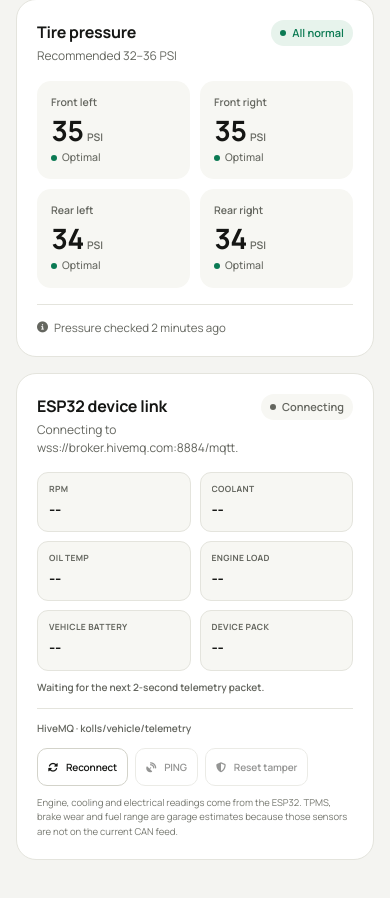
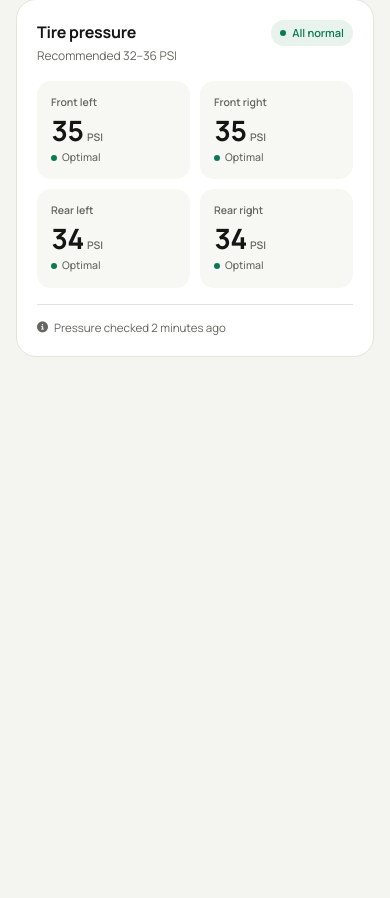
Before and after one commit to samueladenaike54-glitch/kolls-autotronics, a plain HTML site: page index.html in a window 390 px wide. Shown: the part 1056-1954 px from the top of the page. After the commit the page ends 1509 px from the top, so only its background shows below. Drawn offline with Linux system fonts and the light colour scheme.

Commit message:
fix: remove duplicate ESP32 device card and swap mobile fleet action for demo lab

```diff
--- a/app.js
+++ b/app.js
@@ -872,8 +872,6 @@ function setDeviceButtons(enabled) {
 
 function renderLiveDevice() {
   const card = document.getElementById('device-card');
-  if (!card) return;
-
   const status = window.OrionLive ? window.OrionLive.status() : null;
   const data = status && status.data ? status.data : STATE.live ? STATE.live.data : null;
   const fresh = Boolean(status && status.fresh) || isLiveFresh();
@@ -964,12 +962,15 @@ function renderLiveDevice() {
     }
   }
 
-  card.dataset.state = tone;
+  if (card) {
+    card.dataset.state = tone;
+    card.setAttribute(
+      'aria-label',
+      `ESP32 device link: ${chipText}. ${data ? `Coolant ${data.coolant.toFixed(1)} degrees Celsius, battery ${data.battery.toFixed(2)} volts.` : 'No telemetry received yet.'}`
+    );
+  }
+
   setChip(tone === 'quiet' ? 'quiet' : tone, chipText);
-  card.setAttribute(
-    'aria-label',
-    `ESP32 device link: ${chipText}. ${data ? `Coolant ${data.coolant.toFixed(1)} degrees Celsius, battery ${data.battery.toFixed(2)} volts.` : 'No telemetry received yet.'}`
-  );
 }
 
 /* -----------------------------------------------------------------------------
--- a/index.html
+++ b/index.html
@@ -14,7 +14,7 @@
   <link href="https://fonts.googleapis.com/css2?family=Manrope:wght@400;500;600;700;800&display=swap" rel="stylesheet">
   <link rel="stylesheet" href="https://cdnjs.cloudflare.com/ajax/libs/font-awesome/6.5.1/css/all.min.css">
 
-  <link rel="stylesheet" href="styles.css?v=13.0">
+  <link rel="stylesheet" href="styles.css?v=13.1">
 </head>
 <body>
   <svg class="svg-sprite" xmlns="http://www.w3.org/2000/svg" aria-hidden="true" focusable="false">
@@ -297,47 +297,6 @@
               </div>
 
               <div class="card-foot" id="tpms-footnote"><i class="fa-solid fa-circle-info" aria-hidden="true"></i> Pressure checked 2 minutes ago</div>
-            </article>
-
-            <article class="card device-card" id="device-card" data-state="offline">
-              <div class="card-head">
-                <div>
-                  <h2>ESP32 device link</h2>
-                  <p id="device-subtitle">Waiting for the KA-TRUCK-001 gateway on HiveMQ.</p>
-                </div>
-                <span class="chip chip--quiet" id="device-state">
-                  <span class="status-dot" aria-hidden="true"></span>
-                  <span id="device-state-text">Connecting</span>
-                </span>
-              </div>
-
-              <div class="device-metrics">
-                <div class="device-metric"><span>RPM</span><strong id="device-rpm">--</strong></div>
-                <div class="device-metric"><span>Coolant</span><strong id="device-coolant">--</strong></div>
-                <div class="device-metric"><span>Oil temp</span><strong id="device-oil">--</strong></div>
-                <div class="device-metric"><span>Engine load</span><strong id="device-load">--</strong></div>
-                <div class="device-metric"><span>Vehicle battery</span><strong id="device-battery">--</strong></div>
-                <div class="device-metric"><span>Device pack</span><strong id="device-pack">--</strong></div>
-              </div>
-
-              <p class="device-trims" id="device-trims">Waiting for the next 2-second telemetry packet.</p>
-
-              <div class="device-foot">
-                <span class="device-meta" id="device-meta">HiveMQ · kolls/vehicle/telemetry</span>
-                <div class="device-actions">
-                  <button class="btn btn-secondary btn-sm" type="button" id="device-reconnect" onclick="reconnectDevice()">
-                    <i class="fa-solid fa-rotate" aria-hidden="true"></i> Reconnect
-                  </button>
-                  <button class="btn btn-secondary btn-sm" type="button" id="device-ping" onclick="pingDevice()" disabled>
-                    <i class="fa-solid fa-satellite-dish" aria-hidden="true"></i> PING
-                  </button>
-                  <button class="btn btn-secondary btn-sm" type="button" id="device-reset" onclick="resetDeviceTamper()" disabled>
-                    <i class="fa-solid fa-shield-halved" aria-hidden="true"></i> Reset tamper
-                  </button>
-                </div>
-              </div>
-
-              <p class="device-note">Engine, cooling and electrical readings come from the ESP32. TPMS, brake wear and fuel range are garage estimates because those sensors are not on the current CAN feed.</p>
             </article>
 
           </div>
@@ -922,6 +881,6 @@
   <script src="mqtt.min.js?v=5.10.4"></script>
   <script src="live-telemetry.js?v=1.1"></script>
   <script src="ai-engine.js?v=1.1"></script>
-  <script src="app.js?v=12.1"></script>
+  <script src="app.js?v=12.2"></script>
 </body>
 </html>
--- a/styles.css
+++ b/styles.css
@@ -3698,8 +3698,12 @@ svg {
 
 /* Assistant tools collapse into a menu on phones and tablets */
 @media (max-width: 1023px) {
+  .topbar-fleet-link {
+    display: none;
+  }
+
   .topbar-demo {
-    display: none;
+    display: inline-grid;
   }
 
   .assistant-menu-toggle {
--- a/web-dashboard/styles.css
+++ b/web-dashboard/styles.css
@@ -3698,8 +3698,12 @@ svg {
 
 /* Assistant tools collapse into a menu on phones and tablets */
 @media (max-width: 1023px) {
+  .topbar-fleet-link {
+    display: none;
+  }
+
   .topbar-demo {
-    display: none;
+    display: inline-grid;
   }
 
   .assistant-menu-toggle {
```
Also changed, not shown: fleet.html (+1 -1 lines), web-dashboard/app.js (+8 -7 lines), web-dashboard/fleet.html (+1 -1 lines), web-dashboard/index.html (+2 -43 lines).
